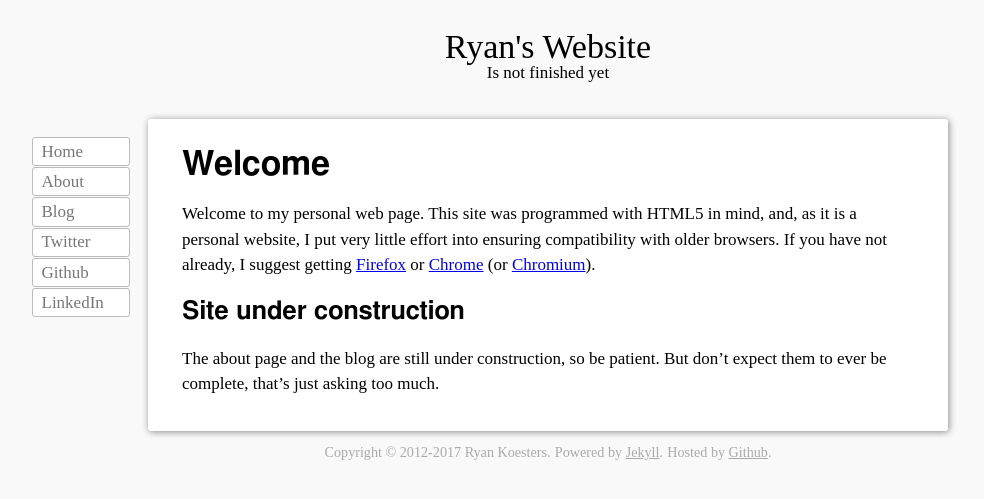
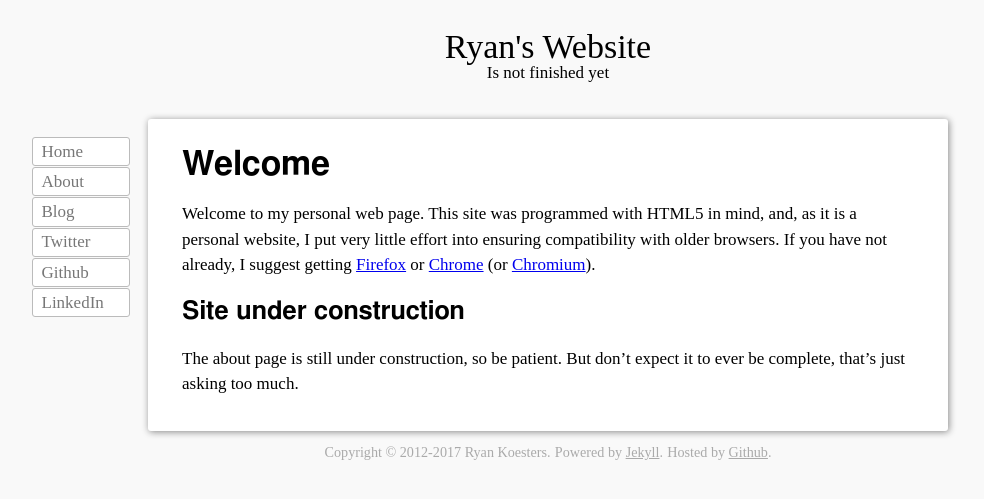
Before and after one commit to rkoesters/rkoesters.github.io, a Jekyll site: the page built from index.md, in a window 1280 px wide. Shown: the top 499 px of the page, without its empty margins (92-1076 px from the left). Built offline with Jekyll 4.4.1, drawn with Linux system fonts in a browser that asks for light colours.

Commit message:
Updated index to reflect that the blog works now.

```diff
--- a/index.md
+++ b/index.md
@@ -16,5 +16,5 @@ suggest getting [Firefox](https://www.mozilla.org/en-US/firefox/) or
 Site under construction
 -----------------------
 
-The about page and the blog are still under construction, so be patient.
-But don't expect them to ever be complete, that's just asking too much.
+The about page is still under construction, so be patient. But don't
+expect it to ever be complete, that's just asking too much.
```
